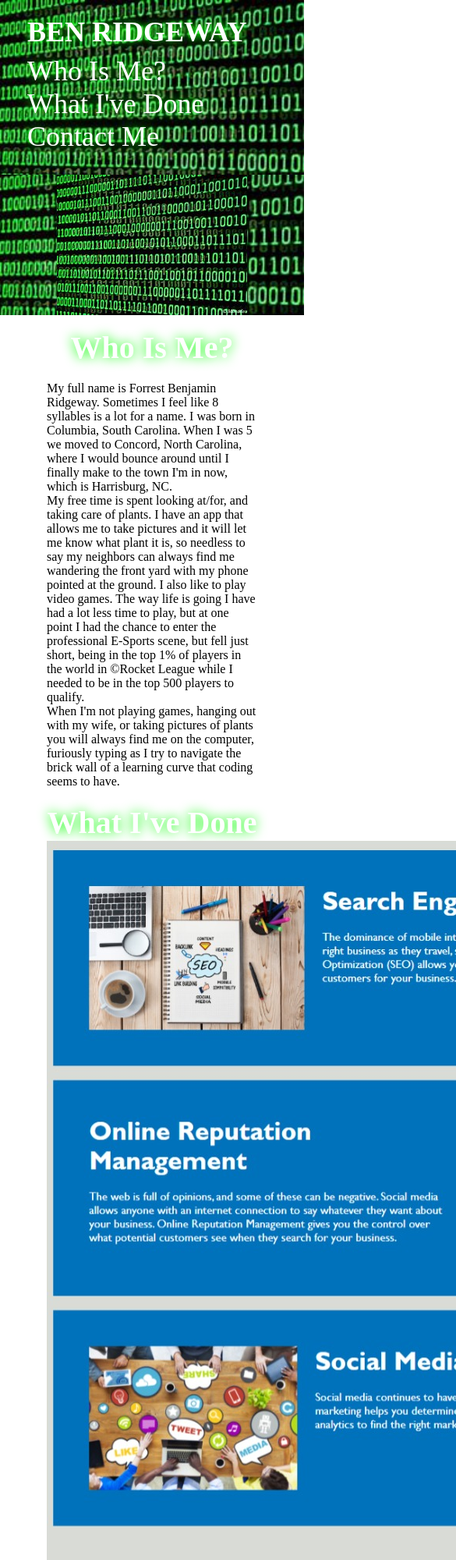
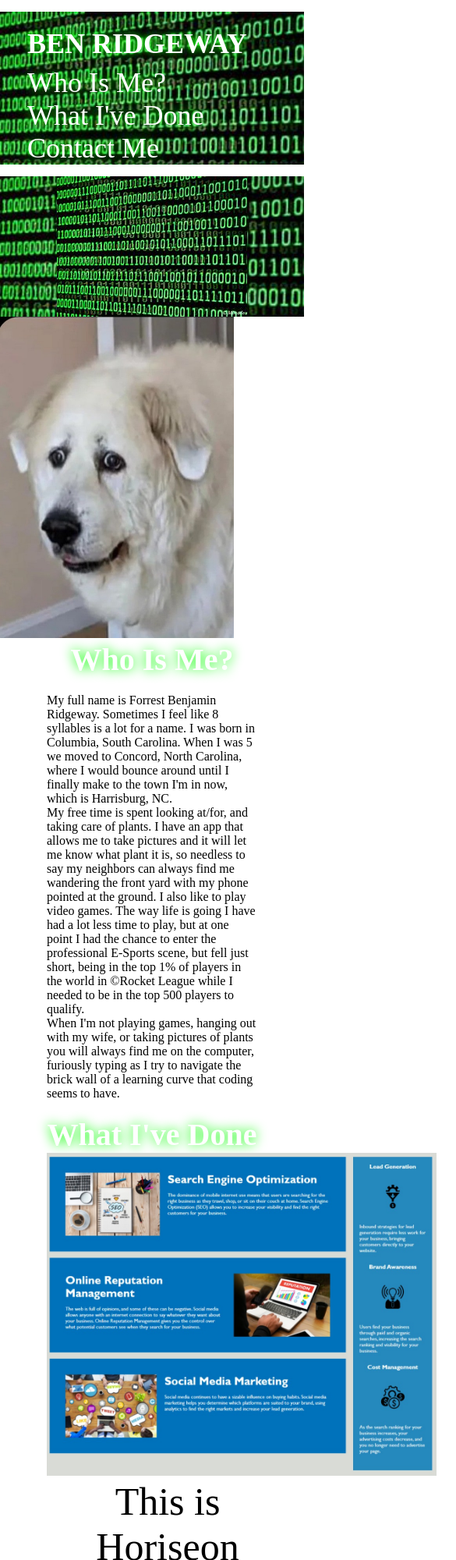
Before and after one commit to benRidgeway/Challenge2, a plain HTML site: page index.html in a window 390 px wide. Shown: the top 2000 px of the page at 78% size, 585 px wide, since content can reach past the window. Drawn offline with Linux system fonts and the light colour scheme.

Commit message:
Failed to get imgs centered and media queries

```diff
--- a/assets/css/style.css
+++ b/assets/css/style.css
@@ -38,12 +38,9 @@ header h1 {
     text-decoration-color: (#ffffff)
 }
 
-
 header nav {
     margin: 8px 0;
 }
-
-
 
 header nav ul {
     display: flex;
@@ -70,8 +67,20 @@ header nav ul li {
 }
 
 .WIM{
-    border: 3px solid var(#09ff00);
-    background: var(#1aa815)
+    justify-content: center;
+
+}
+
+.WIM img{
+    width: 300px;
+    height: auto;
+
+}
+
+.WIM.img{
+    text-align: center;
+    justify-content: center;
+    align-items: center;
 }
 
 .WIM h2 {
@@ -101,11 +110,24 @@ header nav ul li {
 
 }
 
+.WID-head {
+    font-size: 50px;
+}
+
 .WID-image{
     position: relative;
     margin-left: 40px;
 }
 
+.WHO{
+    width: 400px;
+    height: auto;
+}
+
+.WHA{
+    width: 500px;
+    height: auto;
+}
 .WID p {
     text-align: center;
 }
@@ -123,3 +145,30 @@ header nav ul li {
     margin-left: 60px;
     margin: 0 0 20px 60;
 }
+
+/* MEDIA QUERY FOR SMALLER DESKTOP SCREENS AND SMALLER */
+@media screen and (max-width: 980px) {
+    header {
+      padding-bottom: 0;
+      justify-content: center;
+      flex: 1;
+      flex: 0 32%;
+      margin-right: 0;
+      margin-top: 15px;
+      margin-bottom: 15px;
+    }
+}
+
+/* MEDIA QUERY FOR TABLETS AND SMALLER */
+@media screen and (max-width: 768px) {
+    header{
+    flex: 0 32%;
+    margin-right: 0;
+    margin-top: 15px;
+    margin-bottom: 15px;
+    }
+}
+
+/* MEDIA QUERY FOR MOBILE PHONES AND SMALLER */
+@media screen and (max-width: 575px) {
+}
--- a/index.html
+++ b/index.html
@@ -2,7 +2,7 @@
 <html lang="en">
   <head>
         <link rel="stylesheet" href="./assets/css/style.css" />
-        <meta charset="UTF-8" />
+        <meta charset="UTF-8" name="viewport" content="width=device-width, initial-scale=1.0"/>
         <title>This Is Me</title>
     </head>
     <body>
@@ -32,9 +32,9 @@
         <article id="Who-Is-Me?" class="WIM">
             <div id="" class="WIM" >
                 <!--Picture of me-->
-                <a href="">
-                <img src="">
-                </a>
+                <div class="WIM.img">
+                    <img src="./assets/images/me.jpg">
+                </div>
                 <h2>Who Is Me?</h2>
                 <p>
                     My full name is Forrest Benjamin Ridgeway. Sometimes I feel like 8 syllables is a lot for a name. I was born in Columbia, South Carolina. When I was 5 we moved to Concord, North Carolina, where I would bounce around until I finally make to the town I'm in now, which is Harrisburg, NC.</br>
@@ -48,13 +48,16 @@
         <!-- "What I've Done" section -->
         <section id="What-I've-Done" class="WID">
             <div class="">
-                <h2 class="section-title primary-border">What I've Done</h2>
+                <h2>What I've Done</h2>
             </div>
             <!--Include Horiseon link-->
             <div class="WID-image">
                 <a href="#">
-                    <img src="./assets/images/horiseon.jpg.jpeg">
+                    <img class="WHA" src="./assets/images/horiseon.jpg.jpeg">
                 </a>
+                <p class="WID-head">
+                    This is Horiseon
+                </p>
                 <p>
                   In this project I helped optimize the existing code. There were repititions and non-descriptive code that I cleaned up and made clearer for the next coder.
                 </p>
@@ -62,8 +65,11 @@
             <div>
                 <!--Include img of runbuddy and have it link to the deployed site-->
                 <a class="WID-image" href="#">
-                    <img src="./assets/images/runbuddy.jpg.jpeg">
+                    <img class="WHO" src="./assets/images/runbuddy.jpg.jpeg">
                 </a>
+                <p class="WID-head">
+                    This is Run Buddy
+                </p>
                 <p>
                     In this project I helped a start up business called &copy;Run-Buddy. They tasked me with creating a website for them to use that allows the user to fill out forms, choose trainers, learn about the curriculum, and how to contact the business. I was introduced to HTML and CSS in this project.
                 </p>
```
Also changed, not shown: assets/images/me.jpg (added).
